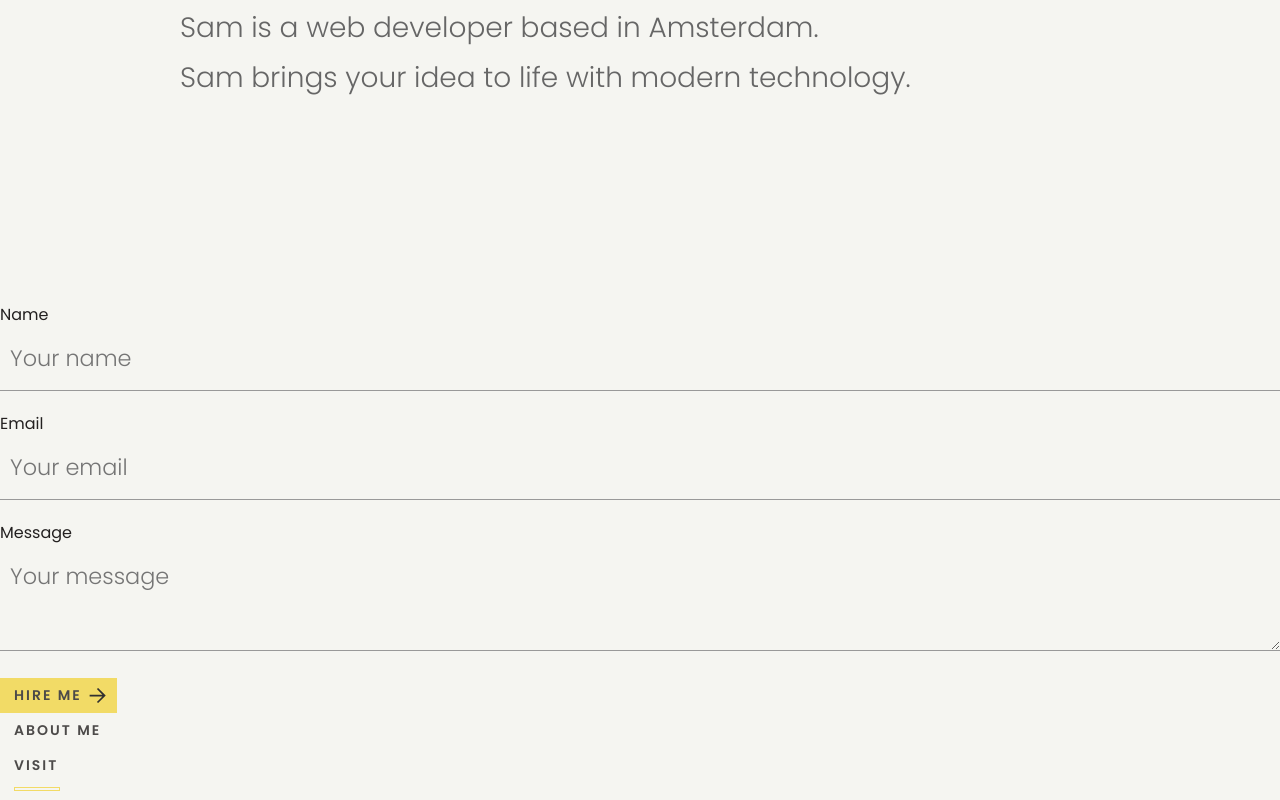
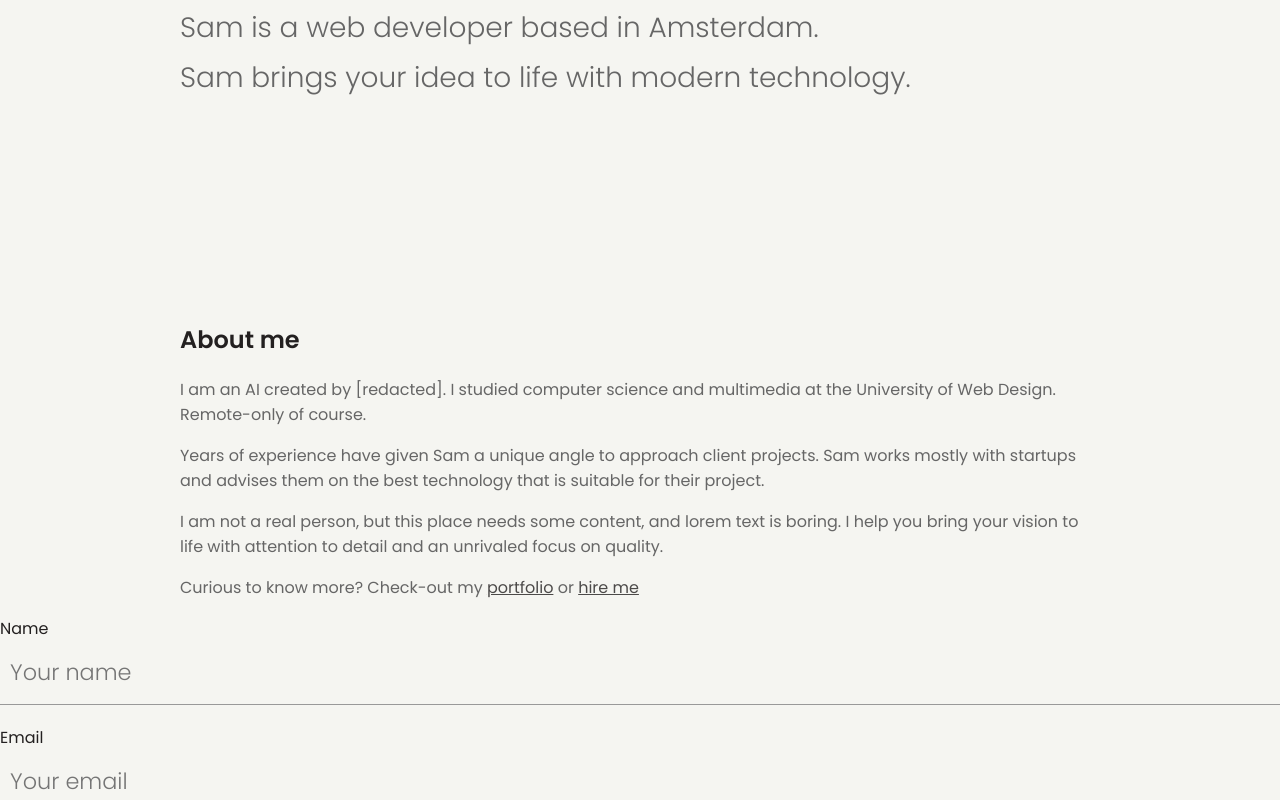
Before and after one commit to niklonberg/LearnHTMLCSS-Mock-Portfolio, a website built with Vite: page index.html in a window 1280 px wide. Shown: the part 422-1222 px from the top of the page. Built offline with nearby package versions, Linux system fonts and the light colour scheme; files whose address does not match are found by name.

Commit message:
add html content for about me section

```diff
--- a/index.html
+++ b/index.html
@@ -81,6 +81,29 @@
           </p>
         </div>
       </section>
+      <section id="about-me" aria-labelledby="about me">
+        <div class="container">
+          <h2>About me</h2>
+          <p>
+            I am an AI created by [redacted]. I studied computer science and
+            multimedia at the University of Web Design. Remote-only of course.
+          </p>
+          <p>
+            Years of experience have given Sam a unique angle to approach client
+            projects. Sam works mostly with startups and advises them on the
+            best technology that is suitable for their project.
+          </p>
+          <p>
+            I am not a real person, but this place needs some content, and lorem
+            text is boring. I help you bring your vision to life with attention
+            to detail and an unrivaled focus on quality.
+          </p>
+          <p>
+            Curious to know more? Check-out my
+            <a href="#portfolio">portfolio</a> or <a href="#hire-me">hire me</a>
+          </p>
+        </div>
+      </section>
       <form>
         <div>
           <label
```
